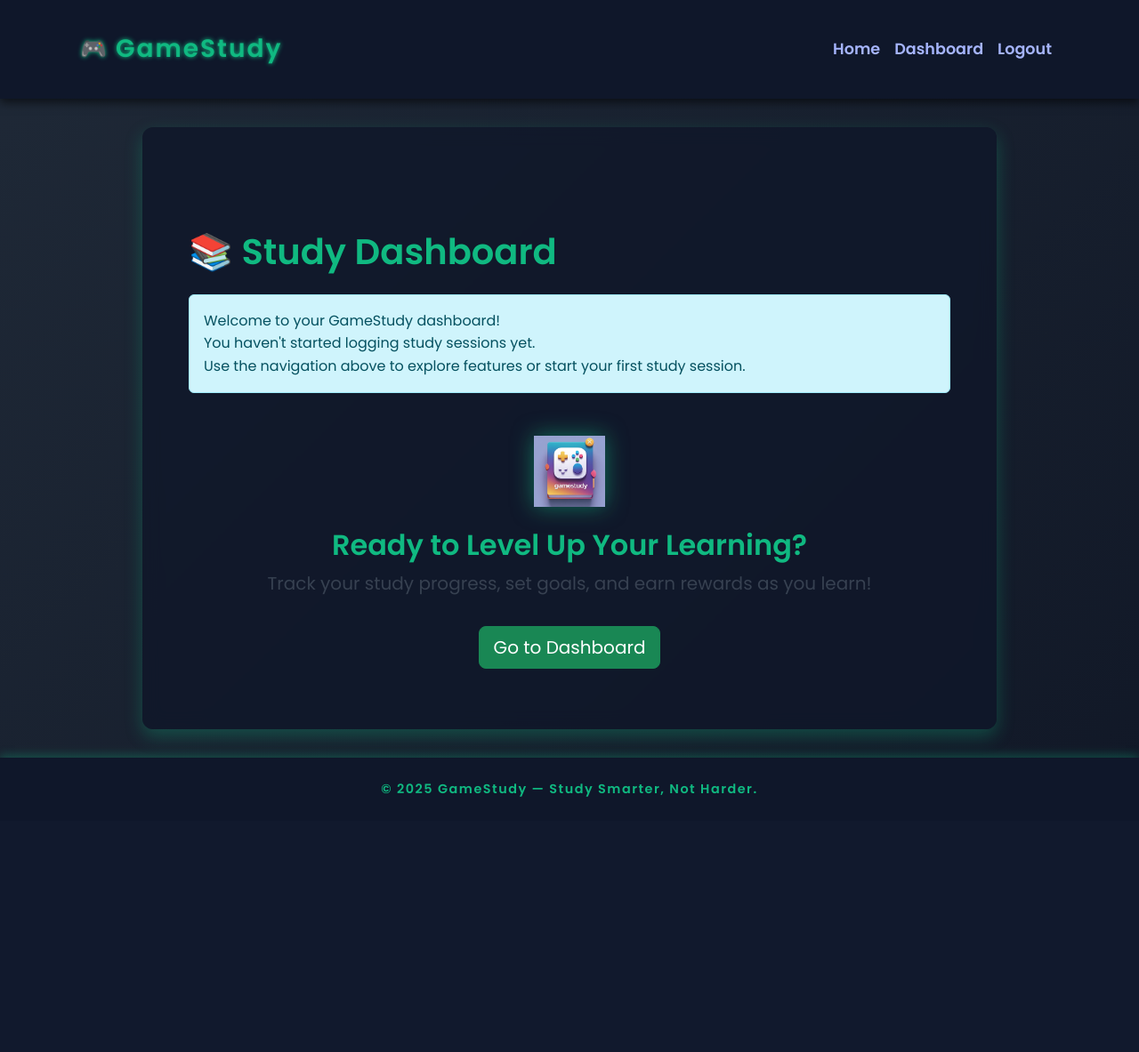
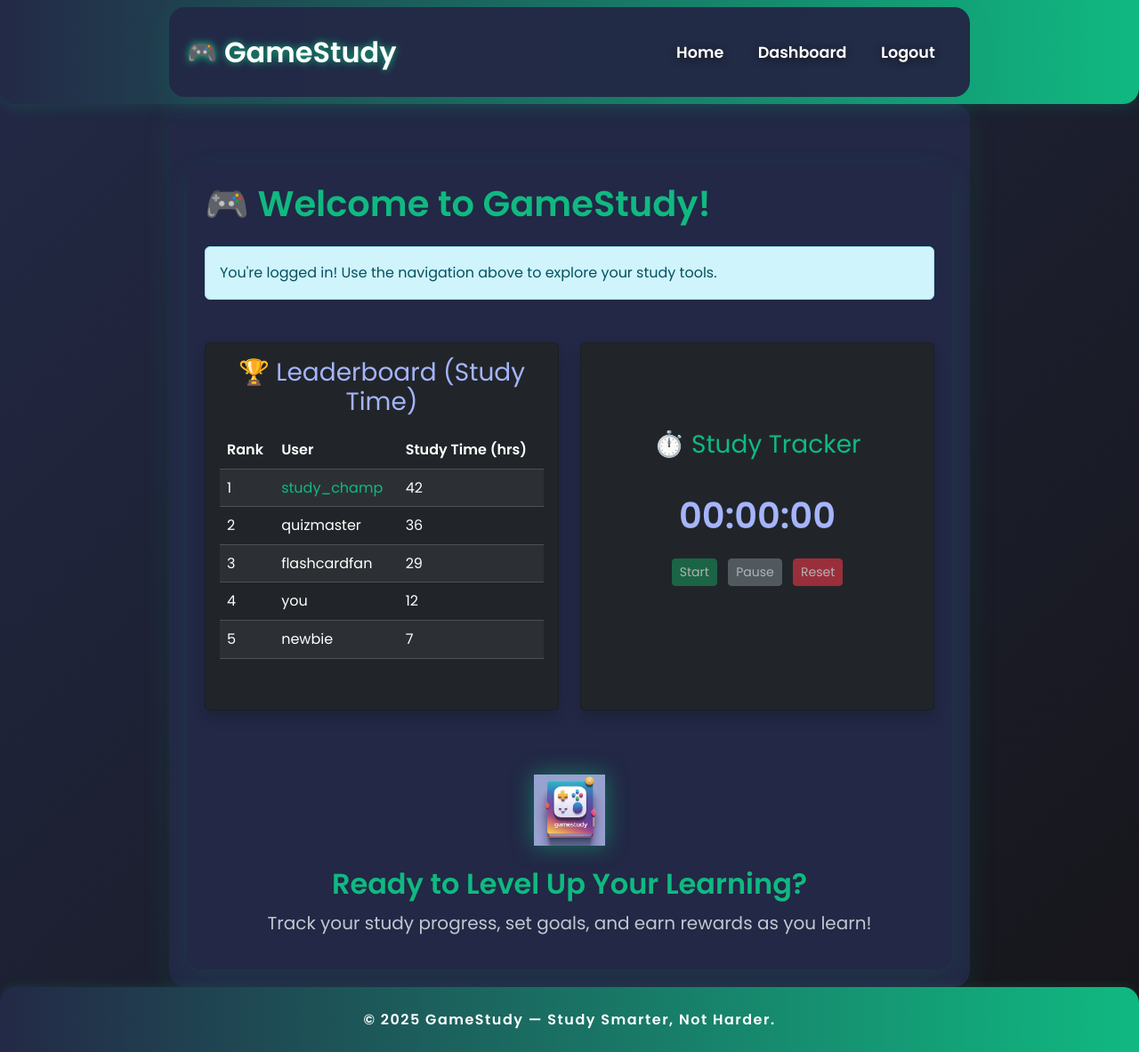
Before and after one commit to TempeHS/2025SE-Cameron.L-Major, a Flask app: page /home_logged_in in a window 1280 px wide. Shown: the whole page at 89% size. Before the commit the page ends 896 px from the top, so only its background shows below. Run offline with Flask 3, Linux system fonts and the light colour scheme; a user stored in the database is signed in; some libraries are stand-ins or nearby versions.

Commit message:
Fixed user, email swap and ui fixes

```diff
--- a/auth_routes.py
+++ b/auth_routes.py
@@ -100,7 +100,7 @@ def register_auth_routes(app):
             hashed_password = bcrypt.hashpw(password.encode('utf-8'), bcrypt.gensalt())
 
             totp_secret = pyotp.random_base32()
-            dbHandler.add_user(email, username, hashed_password.decode('utf-8'), totp_secret)
+            dbHandler.add_user(username, email, hashed_password.decode('utf-8'), totp_secret)
 
             qr_code_dir = os.path.join(current_app.static_folder, 'qr_codes')
             if not os.path.exists(qr_code_dir):
--- a/main_routes.py
+++ b/main_routes.py
@@ -17,13 +17,12 @@ def register_main_routes(app):
 
     @app.route("/dashboard")
     def dashboard():
-        """Render the user dashboard."""
-        if 'username' in session:
-            username = session['username']
-            email = session['email']
-
-
-            return render_template("dashboard.html", username=username, email=email)
+        if 'username' in session and 'email' in session:
+            return render_template(
+                "dashboard.html",
+                username=session['username'],
+                email=session['email']
+            )
         else:
             flash("You need to log in first.")
             return redirect(url_for('login'))
--- a/static/css/style.css
+++ b/static/css/style.css
@@ -6,145 +6,135 @@
 }
 
 body {
-  font-family: "Roboto", Arial, sans-serif; /* Modern, clean font */
-  background-color: #f8f9fa; /* Light background for better contrast */
-  color: #333; /* Dark text color for good readability */
+  font-family: "Poppins", "Roboto", Arial, sans-serif;
+  background: linear-gradient(135deg, #232946 0%, #16161a 100%);
+  color: #e0e0e0;
   line-height: 1.6;
 }
 
 .container {
-  max-width: 1140px;
+  max-width: 900px;
   margin: 0 auto;
   padding: 20px;
+  background: rgba(35,41,70,0.97);
+  border-radius: 18px;
+  box-shadow: 0 8px 32px rgba(16, 185, 129, 0.10);
 }
 
-/* Navigation Bar Styling */
 .navbar {
-  background-color: #ffffff; /* White background for navbar */
-  box-shadow: 0 4px 6px rgba(0, 0, 0, 0.1); /* Slight shadow for depth */
+  background: linear-gradient(90deg, #232946 0%, #10b981 100%);
+  box-shadow: 0 4px 16px rgba(16, 185, 129, 0.15);
+  font-weight: 700;
+  border-radius: 0 0 18px 18px;
 }
 
 .navbar-brand {
-  color: #000;
+  color: #fff !important;
   font-weight: bold;
-  font-size: 1.5em;
+  font-size: 2rem;
+  text-shadow: 0 0 8px #10b981;
+  display: flex;
+  align-items: center;
+}
+
+.navbar-brand span.emoji {
+  font-size: 1.7rem;
+  margin-right: 0.5rem;
+  vertical-align: middle;
+  line-height: 1;
 }
 
 .navbar-nav .nav-item .nav-link {
-  color: #333; /* Darker color for better contrast */
+  color: #fff !important;
   font-size: 1.1em;
+  font-weight: 700;
+  border-radius: 8px;
+  margin: 0 0.2rem;
+  transition: background 0.25s, color 0.25s, text-shadow 0.25s;
+  padding: 0.5rem 1rem;
+  text-shadow: 0 2px 8px #16161a;
+  background: transparent;
 }
 
-.navbar-nav .nav-item .nav-link:hover {
-  color: #007bff; /* Blue hover effect for clarity */
+.navbar-nav .nav-item .nav-link:hover,
+.navbar-nav .nav-item .nav-link:focus {
+  color: #232946 !important;
+  background: #10b981;
+  text-shadow: none;
 }
 
 .navbar-toggler {
-  border-color: #007bff;
+  border-color: #10b981;
 }
 
 .navbar-toggler-icon {
-  background-color: #007bff;
+  background-color: #10b981;
 }
 
-/* Button Customization */
 .btn-primary {
-  background-color: #007bff;
-  border-color: #007bff;
+  background-color: #10b981;
+  border-color: #10b981;
+  border-radius: 8px;
 }
 
 .btn-primary:hover {
-  background-color: #0056b3;
-  border-color: #004085;
+  background-color: #6366f1;
+  border-color: #6366f1;
 }
 
-/* Form Elements */
 .form-control {
-  border-radius: 5px;
+  border-radius: 8px;
   padding: 10px;
   font-size: 1em;
+  background: #232946;
+  color: #e0e0e0;
+  border: 1px solid #10b981;
 }
 
 .form-control:focus {
-  border-color: #007bff;
-  box-shadow: 0 0 5px rgba(0, 123, 255, 0.5);
+  border-color: #10b981;
+  box-shadow: 0 0 5px rgba(16, 185, 129, 0.5);
+  background: #16161a;
+  color: #fff;
 }
 
-/* Pagination Styling */
-.pagination {
-  justify-content: center;
-  margin-top: 30px;
+footer {
+  background: linear-gradient(90deg, #232946 0%, #10b981 100%);
+  color: #fff;
+  padding: 1.5rem 0;
+  text-align: center;
+  font-size: 1rem;
+  font-weight: 600;
+  letter-spacing: 1.5px;
+  margin-top: auto;
+  border-radius: 18px 18px 0 0;
+  box-shadow: 0 -3px 10px rgba(16, 185, 129, 0.10);
 }
 
-.pagination .page-item .page-link {
-  color: #007bff;
-  border-color: #007bff;
+::-webkit-scrollbar {
+  width: 8px;
+}
+::-webkit-scrollbar-thumb {
+  background: #10b981;
+  border-radius: 4px;
+}
+::-webkit-scrollbar-track {
+  background: #232946;
 }
 
-.pagination .page-item.active .page-link {
-  background-color: #007bff;
-  border-color: #007bff;
-  color: white;
-}
-
-.pagination .page-item .page-link:hover {
-  color: #0056b3;
-  border-color: #0056b3;
-}
-
-/* List Group Styling for Logs */
-.list-group-item {
-  background-color: #fff;
-  border: 1px solid #ddd;
-  border-radius: 5px;
-  margin-bottom: 15px;
-}
-
-.list-group-item .log-content {
-  margin-top: 10px;
-  /* No truncation, make sure content expands fully */
-  max-height: none; /* No height limitation */
-}
-
-.list-group-item pre {
-  background-color: #f4f4f4;
-  padding: 10px;
-  border-radius: 5px;
-  overflow-x: auto;
-}
-
-.list-group-item a {
-  color: #007bff;
-  text-decoration: none;
-}
-
-.list-group-item a:hover {
-  text-decoration: underline;
-}
-
-/* Media Query for Smaller Devices */
+/* Responsive adjustments */
 @media (max-width: 767px) {
   .navbar-nav {
     text-align: center;
   }
-
   .form-row {
     flex-direction: column;
     align-items: stretch;
   }
-
   .form-group {
     margin-bottom: 15px;
   }
+  .container {
+    padding: 10px;
+  }
 }
-
-/* Remove Read more styles */
-.read-more {
-  display: none; /* Hide the Read more button */
-}
-
-/* Default log content (no truncation, full visibility) */
-.log-content {
-  max-height: none; /* No max-height, show full content */
-  overflow: visible; /* Ensure full content is visible */
-}
--- a/templates/home_logged_in.html
+++ b/templates/home_logged_in.html
@@ -1,20 +1,81 @@
 {% extends "layout.html" %}
-{% block title %}Dashboard{% endblock %}
+{% block title %}Home{% endblock %}
 {% block content %}
 <div class="container mt-5">
-  <h1 class="mb-4" style="color:#10b981; font-weight:900;">📚 Study Dashboard</h1>
+  <h1 class="mb-4" style="color:#10b981; font-weight:900;">🎮 Welcome to GameStudy!</h1>
   <div class="alert alert-info mt-4" role="alert">
-    Welcome to your GameStudy dashboard!<br>
-    You haven't started logging study sessions yet.<br>
-    Use the navigation above to explore features or start your first study session.
+    You're logged in! Use the navigation above to explore your study tools.
+  </div>
+  <div class="row mt-5">
+    <!-- Leaderboard Placeholder -->
+    <div class="col-md-6 mb-4">
+      <div class="card bg-dark text-light shadow rounded h-100">
+        <div class="card-body">
+          <h3 class="card-title text-center" style="color:#a5b4fc;">🏆 Leaderboard (Study Time)</h3>
+          <table class="table table-dark table-striped rounded mt-3">
+            <thead>
+              <tr>
+                <th>Rank</th>
+                <th>User</th>
+                <th>Study Time (hrs)</th>
+              </tr>
+            </thead>
+            <tbody>
+              <tr>
+                <td>1</td>
+                <td><span style="color:#10b981;">study_champ</span></td>
+                <td>42</td>
+              </tr>
+              <tr>
+                <td>2</td>
+                <td>quizmaster</td>
+                <td>36</td>
+              </tr>
+              <tr>
+                <td>3</td>
+                <td>flashcardfan</td>
+                <td>29</td>
+              </tr>
+              <tr>
+                <td>4</td>
+                <td>you</td>
+                <td>12</td>
+              </tr>
+              <tr>
+                <td>5</td>
+                <td>newbie</td>
+                <td>7</td>
+              </tr>
+            </tbody>
+          </table>
+          <p class="card-text text-muted text-center mt-2">Leaderboard feature coming soon!</p>
+        </div>
+      </div>
+    </div>
+    <!-- Study Tracker Placeholder -->
+    <div class="col-md-6 mb-4">
+      <div class="card bg-dark text-light shadow rounded h-100">
+        <div class="card-body d-flex flex-column justify-content-center align-items-center">
+          <h3 class="card-title" style="color:#10b981;">⏱️ Study Tracker</h3>
+          <div class="w-100 text-center mt-4 mb-3">
+            <span style="font-size:2.5rem; font-weight:700; color:#a5b4fc;">00:00:00</span>
+            <div class="mt-3">
+              <button class="btn btn-success btn-sm mx-1" disabled>Start</button>
+              <button class="btn btn-secondary btn-sm mx-1" disabled>Pause</button>
+              <button class="btn btn-danger btn-sm mx-1" disabled>Reset</button>
+            </div>
+          </div>
+          <p class="card-text text-muted text-center">Track your study sessions here soon!</p>
+        </div>
+      </div>
+    </div>
   </div>
   <div class="text-center mt-5">
     <img src="{{ url_for('static', filename='icons/logo.png') }}" alt="GameStudy Logo" style="height:5rem;filter:drop-shadow(0 0 12px #10b98188);" />
     <h2 class="mt-4" style="color:#10b981;font-weight:800;">Ready to Level Up Your Learning?</h2>
-    <p class="lead" style="color:#374151;">
+    <p class="lead" style="color:#bfc9d1;">
       Track your study progress, set goals, and earn rewards as you learn!
     </p>
-    <a href="{{ url_for('dashboard') }}" class="btn btn-success btn-lg mt-3">Go to Dashboard</a>
   </div>
 </div>
 {% endblock %}
--- a/templates/layout.html
+++ b/templates/layout.html
@@ -13,88 +13,10 @@
 
     <!-- Bootstrap CSS -->
     <link href="{{ url_for('static', filename='css/bootstrap.min.css') }}" rel="stylesheet" />
-    <link rel="stylesheet" type="text/css" href="{{ url_for('static', filename='css/style.css') }}?v=2" />
+    <link rel="stylesheet" type="text/css" href="{{ url_for('static', filename='css/style.css') }}?v=5" />
 
     <!-- Favicon -->
     <link rel="icon" type="image/x-icon" href="{{ url_for('static', filename='icons/favicon.ico') }}" />
-
-    <style>
-      body {
-        font-family: 'Poppins', 'Roboto', sans-serif;
-        background: linear-gradient(135deg, #1f2937 0%, #111827 100%);
-        color: #f0f4f8;
-        min-height: 100vh;
-        display: flex;
-        flex-direction: column;
-      }
-      .navbar {
-        background: #0f172a;
-        box-shadow: 0 4px 10px rgba(0, 0, 0, 0.6);
-        font-weight: 700;
-      }
-      .navbar-brand {
-        color: #10b981 !important;
-        font-size: 1.75rem;
-        letter-spacing: 2px;
-        font-weight: 900;
-        text-shadow: 0 0 5px #10b981;
-        display: flex;
-        align-items: center;
-      }
-      .navbar-brand span.emoji {
-        font-size: 1.5rem;
-        margin-right: 0.5rem;
-        vertical-align: middle;
-        line-height: 1;
-      }
-      .navbar-nav .nav-link {
-        color: #a5b4fc !important;
-        font-weight: 600;
-        transition: color 0.25s ease, text-shadow 0.25s ease;
-      }
-      .navbar-nav .nav-link:hover {
-        color: #10b981 !important;
-        text-shadow: 0 0 5px #10b981;
-        text-decoration: none;
-      }
-      .navbar-toggler {
-        border-color: #10b981;
-      }
-      .navbar-toggler-icon {
-        filter: invert(56%) sepia(94%) saturate(672%) hue-rotate(76deg) brightness(100%) contrast(92%);
-      }
-      main.container {
-        flex-grow: 1;
-        padding: 3rem 2rem;
-        max-width: 960px;
-        background: rgba(15, 23, 42, 0.8);
-        border-radius: 12px;
-        box-shadow: 0 8px 20px rgba(16, 185, 129, 0.3);
-        margin: 2rem auto;
-        backdrop-filter: blur(10px);
-      }
-      footer {
-        background: #0f172a;
-        color: #10b981;
-        padding: 1.5rem 0;
-        text-align: center;
-        font-size: 0.9rem;
-        font-weight: 600;
-        letter-spacing: 1.5px;
-        margin-top: auto;
-        box-shadow: 0 -3px 10px rgba(16, 185, 129, 0.3);
-      }
-      ::-webkit-scrollbar {
-        width: 8px;
-      }
-      ::-webkit-scrollbar-thumb {
-        background: #10b981;
-        border-radius: 4px;
-      }
-      ::-webkit-scrollbar-track {
-        background: transparent;
-      }
-    </style>
   </head>
 
   <body>
```
Also changed, not shown: sprint-2.md (added, +42 -0 lines), templates/dashboard.html (+23 -21 lines), userManagement.py (+11 -15 lines), .databaseFiles/database.db, static/qr_codes/admin.png (added), static/qr_codes/camly.png (added), static/qr_codes/captain.png (added).
